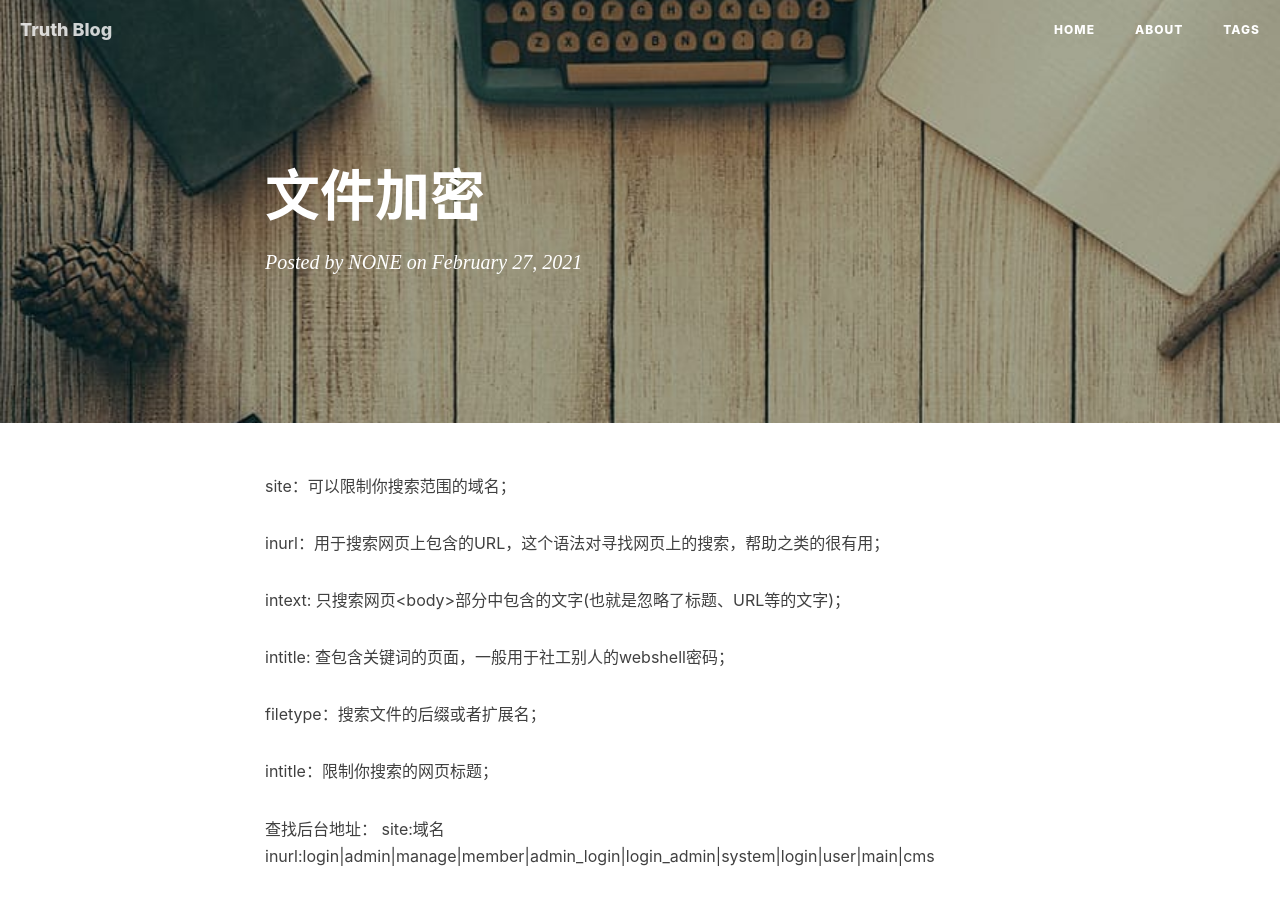
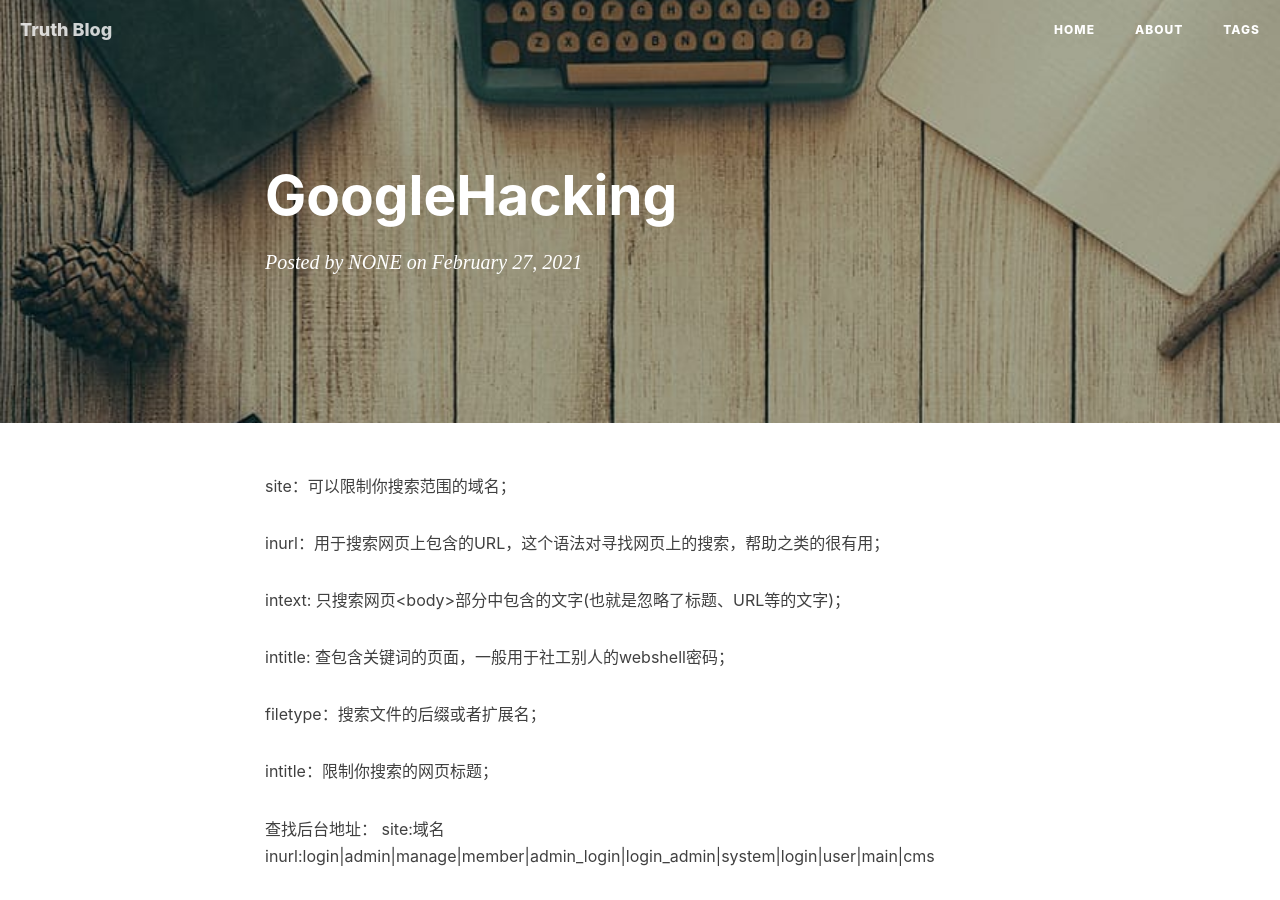
Before and after one commit to 4map/Cn0f1cd.github.io, a Jekyll site: the page built from _posts/2021-6-27-GoogelHacking-2021.md, in a window 1280 px wide and 900 px high. Built offline with Jekyll 4.4.1, drawn with Linux system fonts in a browser that asks for light colours; nearby versions of some CDN libraries; comment, search, counter and statistics services are not loaded.

Commit message:
Update 2021-6-27-GoogelHacking-2021.md

```diff
--- a/_posts/2021-6-27-GoogelHacking-2021.md
+++ b/_posts/2021-6-27-GoogelHacking-2021.md
@@ -1,6 +1,6 @@
 ---
 layout:     post
-title:      文件加密
+title:      GoogleHacking
 date:       2021.2.27
 author:     NONE
 ---
```
